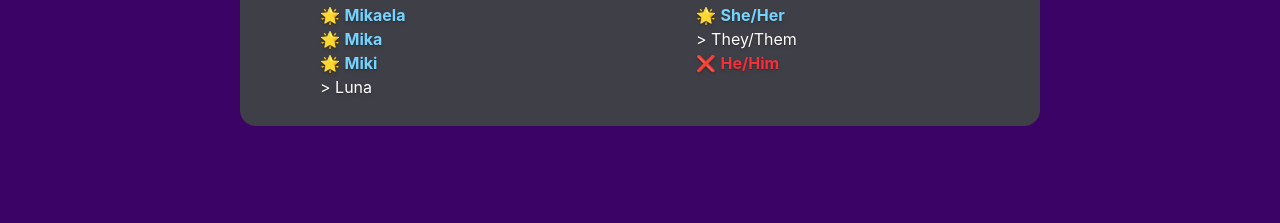
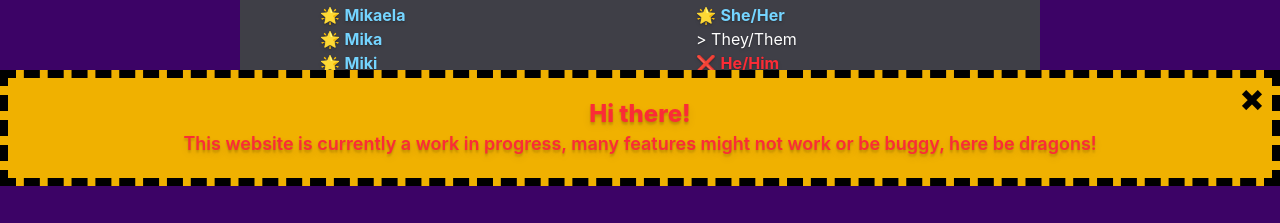
Before and after one commit to lunarwanderer13/info, a React (Vite) app: page / in a window 1280 px wide. Shown: the part 574-797 px from the top of the page. Built offline with nearby package versions, Linux system fonts and the light colour scheme.

Commit message:
Add a WIP banner

```diff
--- a/src/App.tsx
+++ b/src/App.tsx
@@ -2,6 +2,7 @@ import { Author } from "./author/Author.ts"
 import Header from "./components/header/Header.tsx"
 import Section from "./components/section/Section"
 import Column from "./components/section/column/Column.tsx"
+import WorkInProgress from "./components/dev/WorkInProgress/WorkInProgress.tsx"
 
 function App() {
   return (
@@ -26,6 +27,8 @@ function App() {
           <Column header="Pronouns" description="" items={Author.pronouns} />
         </Section>
       </div>
+
+      <WorkInProgress />
     </main>
   )
 }
--- /dev/null
+++ b/src/components/dev/WorkInProgress/WorkInProgress.tsx
@@ -0,0 +1,36 @@
+import { useState } from "react"
+
+function WorkInProgress() {
+  const [closed, setClosed] = useState(false)
+
+  const closePopUp = () => {
+    setClosed(true)
+  }
+
+  return (
+    <div
+      className={`
+        fixed w-screen p-5 bottom-10
+        bg-yellow-500 border-8 border-dashed border-black
+        ${closed ? "transition-all duration-500 ease-in-out translate-y-[calc(100%+2.5rem)] opacity-0" : "translate-y-0 opacity-100"}
+      `}
+    >
+      <button
+        type="button"
+        className="absolute top-0 right-0 w-10 h-10 text-4xl font-black"
+        onClick={closePopUp}
+      >
+        ×
+      </button>
+      <h2 className="w-full text-2xl text-red-500 font-extrabold text-center text-shadow-lg">
+        Hi there!
+      </h2>
+      <h4 className="w-full text-lg text-red-500 font-semibold text-center text-shadow-lg">
+        This website is currently a work in progress, many features might not
+        work or be buggy, here be dragons!
+      </h4>
+    </div>
+  )
+}
+
+export default WorkInProgress
```
